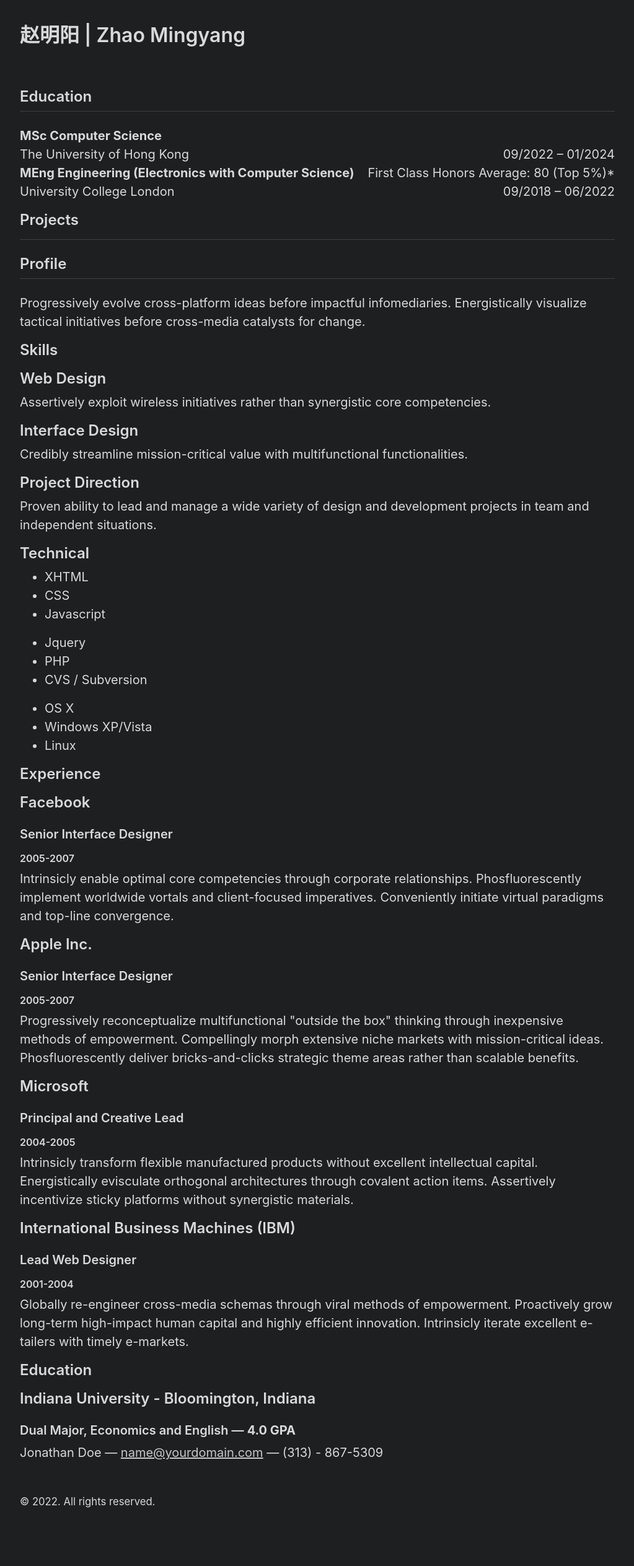
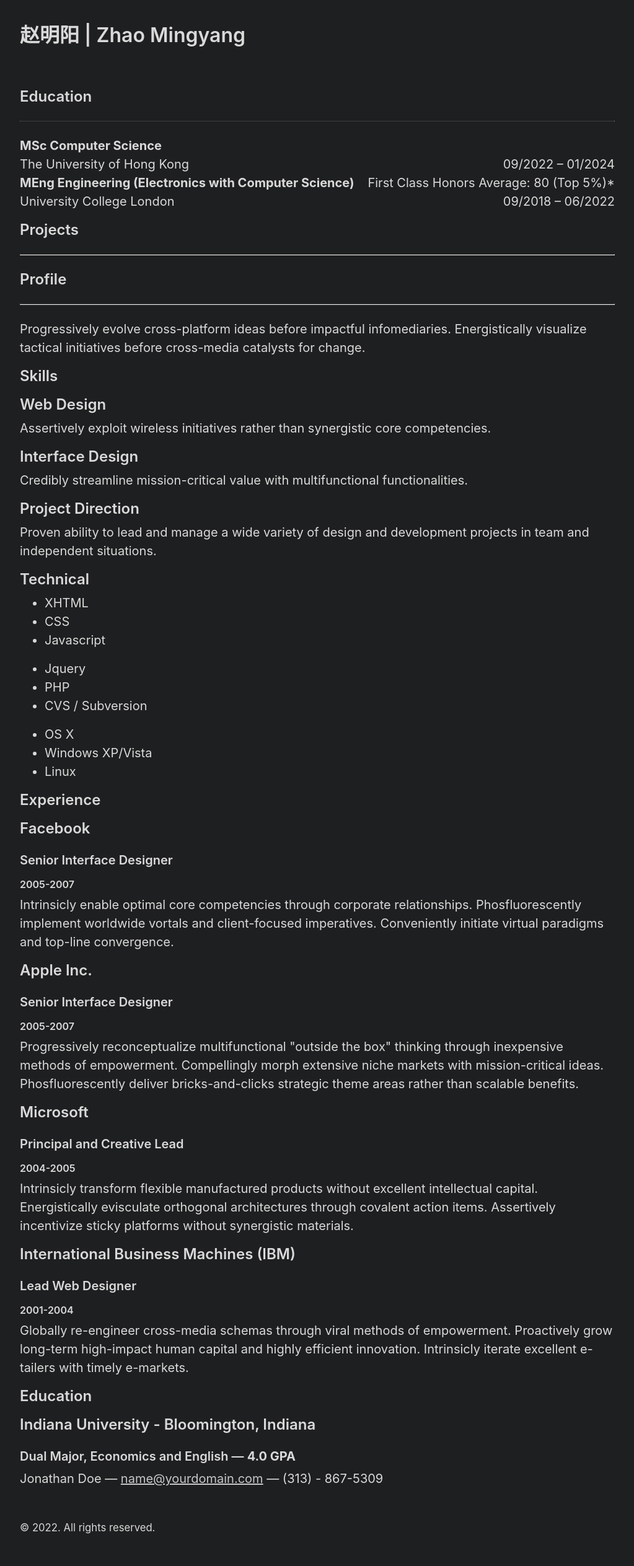
Before and after one commit to Zhao-Mingyang/zhao-mingyang.github.io, a Jekyll site: the page built from about.md, in a window 1280 px wide. Shown: the whole page at 62% size, without its empty margins (128-1151 px from the left). Built offline with Jekyll 4.4.1, drawn with Linux system fonts in a browser that asks for light colours; before the commit the page ends 2485 px from its top, so only the background shows below that.

Commit message:
Update _type.scss

```diff
--- a/_sass/_type.scss
+++ b/_sass/_type.scss
@@ -49,7 +49,7 @@ dd {
 hr {
   position: relative;
   margin: var(--spacer-2) 0;
-  border: 0;
+  border: 10;
   border-top: 1px solid var(--border-color);
 }
 
@@ -113,10 +113,3 @@ a[href^="#fnref:"] {
   font-size: 1.25rem;
   font-weight: 300;
 }
-
-hr {
-    margin-top:7px;
-    *margin: 0;
-    border: 10;
-    height: 1px
-}
```
